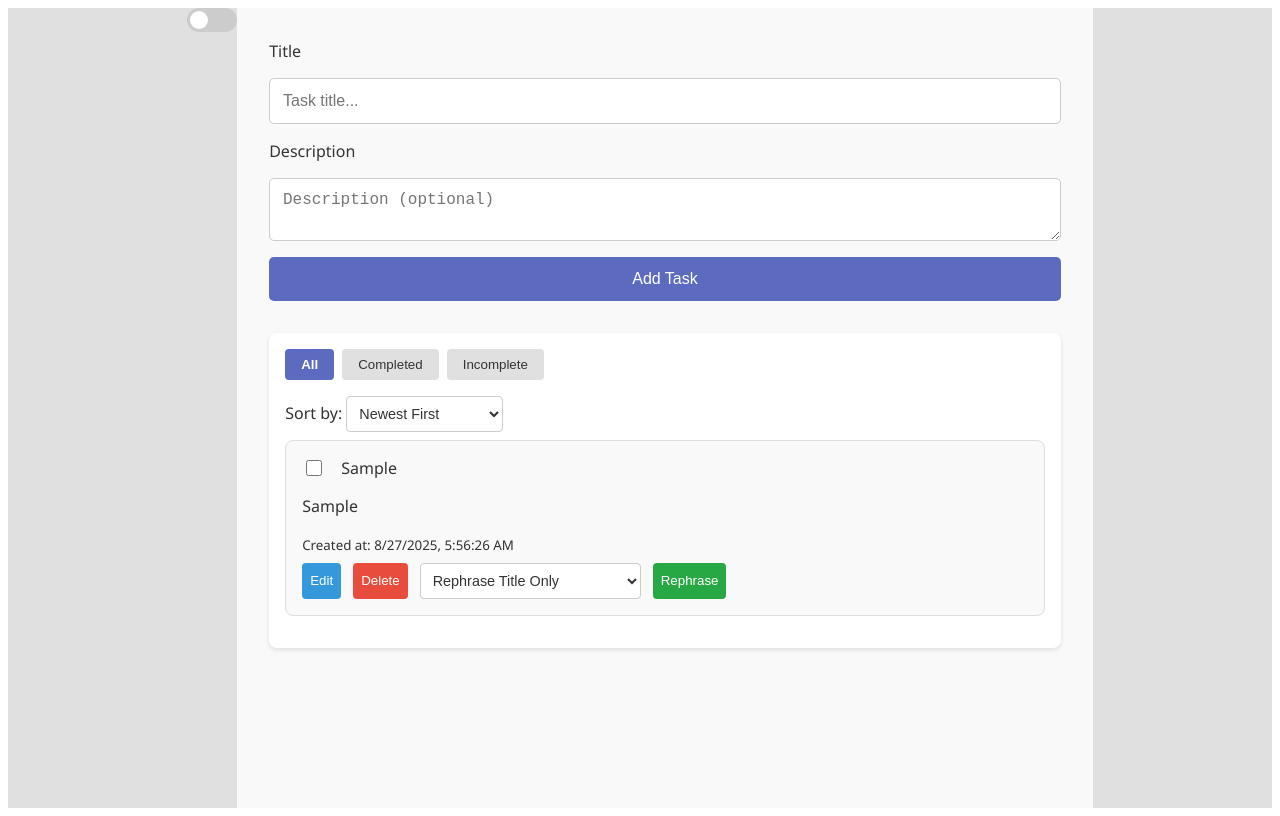
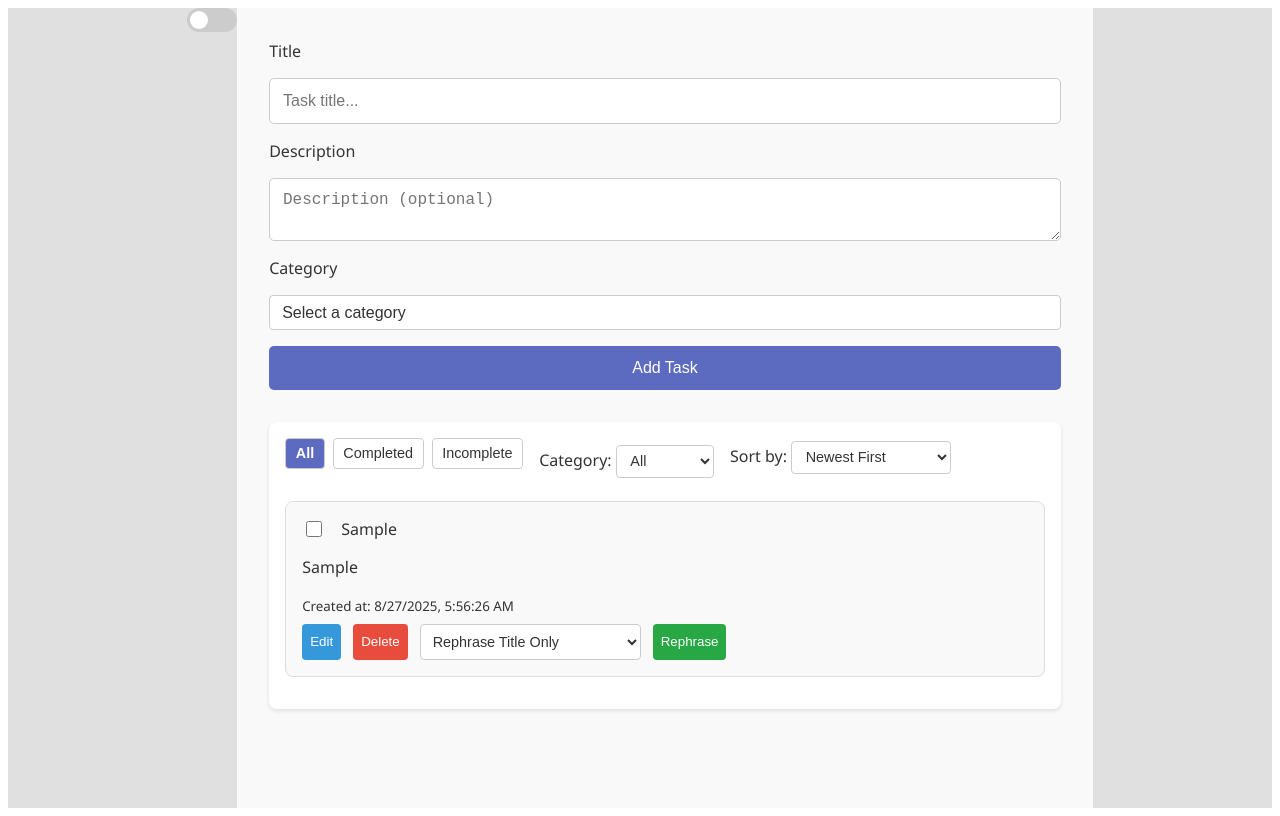
Before and after one commit to AnthonyBraak/AI-Task-Assistant, a React (Vite) app: page / in a window 1280 px wide. Both pictures are taken after typing "Sample", "Sample" into the empty fields and a click on the button "Add Task". Built offline with nearby package versions, Linux system fonts and the light colour scheme.

Commit message:
feat: category for tasks + filter

```diff
--- a/src/components/TaskForm/TaskForm.tsx
+++ b/src/components/TaskForm/TaskForm.tsx
@@ -10,6 +10,7 @@ type TaskFormProps = {
 export default function TaskForm({ onAddTask }: TaskFormProps) {
   const [title, setTitle] = useState("");
   const [description, setDescription] = useState("");
+  const [category, setCategory] = useState("");
   const [error, setError] = useState("");
 
   const handleSubmit = (e: React.FormEvent) => {
@@ -24,6 +25,7 @@ export default function TaskForm({ onAddTask }: TaskFormProps) {
       id: uuidv4(),
       title: title.trim(),
       description: description.trim() || "",
+      category: category || undefined,
       completed: false,
       createdAt: new Date().toISOString(),
     };
@@ -55,6 +57,18 @@ export default function TaskForm({ onAddTask }: TaskFormProps) {
         value={description}
         onChange={(e) => setDescription(e.target.value)}
       />
+      <label htmlFor="task-category">Category</label>
+      <select
+        id="task-category"
+        className="select-dropdown"
+        value={category}
+        onChange={(e) => setCategory(e.target.value)}
+      >
+        <option value="">Select a category</option>
+        <option value="Work">Work</option>
+        <option value="Personal">Personal</option>
+        <option value="Urgent">Urgent</option>
+      </select>
       {error && <p className="error">{error}</p>}
       <button type="submit">Add Task</button>
     </form>
--- a/src/components/TaskItem/TaskItem.scss
+++ b/src/components/TaskItem/TaskItem.scss
@@ -1,4 +1,5 @@
 .task-card {
+  position: relative;
   background: var(--main-bg);
   padding: 1rem;
   border-radius: 8px;
@@ -52,6 +53,30 @@
 .task-card button:nth-of-type(3) {
   background-color: #28a745;
   color: white;
+}
+
+.task-category-badge {
+  position: absolute;
+  top: 0.5rem;
+  right: 0.5rem;
+  padding: 0.25rem 0.5rem;
+  border-radius: 12px;
+  font-size: 0.75rem;
+  font-weight: bold;
+  color: white;
+  text-transform: uppercase;
+  background-color: gray;
+  z-index: 1;
+}
+
+.task-category-badge.work {
+  background-color: #007bff;
+}
+.task-category-badge.personal {
+  background-color: #28a745;
+}
+.task-category-badge.urgent {
+  background-color: #dc3545;
 }
 
 .task-complete {
--- a/src/components/TaskItem/TaskItem.tsx
+++ b/src/components/TaskItem/TaskItem.tsx
@@ -19,6 +19,7 @@ export default function TaskItem({
   const [isEditing, setIsEditing] = useState(false);
   const [editedTitle, setEditedTitle] = useState(task.title);
   const [editedDesc, setEditedDesc] = useState(task.description || "");
+  const [editedCategory, setEditedCategory] = useState(task.category || "");
   const [loading, setLoading] = useState(false);
   const [error, setError] = useState<string | null>(null);
   const [rephrased, setRephrased] = useState<string | null>(null);
@@ -29,6 +30,7 @@ export default function TaskItem({
       ...task,
       title: editedTitle.trim(),
       description: editedDesc.trim(),
+      category: editedCategory || undefined,
     };
     onEdit(updatedTask);
     setIsEditing(false);
@@ -77,11 +79,28 @@ export default function TaskItem({
             value={editedDesc}
             onChange={(e) => setEditedDesc(e.target.value)}
           />
+          <select
+            className="select-dropdown"
+            value={editedCategory}
+            onChange={(e) => setEditedCategory(e.target.value)}
+          >
+            <option value="">Select category</option>
+            <option value="Work">Work</option>
+            <option value="Personal">Personal</option>
+            <option value="Urgent">Urgent</option>
+          </select>
           <button onClick={handleSave}>Save</button>
           <button onClick={handleCancel}>Cancel</button>
         </div>
       ) : (
         <>
+          {task.category && (
+            <div
+              className={`task-category-badge ${task.category.toLowerCase()}`}
+            >
+              {task.category}
+            </div>
+          )}
           <label className="task-complete">
             <input
               type="checkbox"
@@ -130,7 +149,6 @@ export default function TaskItem({
                     onClick={() => {
                       const updatedTask: Task = {
                         ...task,
-                        // If rephrasing full, split back title + description
                         ...(rephraseMode === "full" && rephrased.includes(":")
                           ? {
                               title: rephrased.split(":")[0].trim(),
--- a/src/components/TaskList/TaskList.scss
+++ b/src/components/TaskList/TaskList.scss
@@ -35,3 +35,27 @@
   border-radius: 4px;
   font-size: 0.9rem;
 }
+
+.filter-sort-bar {
+  display: flex;
+  flex-wrap: wrap;
+  gap: 1rem;
+  align-items: center;
+  margin-bottom: 1rem;
+
+  .filter-buttons button,
+  .category-filter select,
+  .sort-dropdown select {
+    padding: 0.4rem 0.6rem;
+    border-radius: 4px;
+    background-color: var(--input);
+    color: var(--text-color);
+    border: 1px solid #ccc;
+    font-size: 0.9rem;
+  }
+
+  .filter-buttons .active {
+    background-color: var(--primary);
+    color: white;
+  }
+}
--- a/src/components/TaskList/TaskList.tsx
+++ b/src/components/TaskList/TaskList.tsx
@@ -22,12 +22,17 @@ export default function TaskList({
   const [sortOption, setSortOption] = useState<
     "newest" | "oldest" | "alphabetical"
   >("newest");
+  const [filterCategory, setFilterCategory] = useState<string>("");
 
-  const filteredTasks = tasks.filter((task) => {
-    if (filter === "completed") return task.completed;
-    if (filter === "incomplete") return !task.completed;
-    return true; // "all"
-  });
+  const filteredTasks = tasks
+    .filter((task) => {
+      if (filter === "completed") return task.completed;
+      if (filter === "incomplete") return !task.completed;
+      return true;
+    })
+    .filter((task) => {
+      return filterCategory ? task.category === filterCategory : true;
+    });
 
   const sortedTasks = [...filteredTasks].sort((a, b) => {
     if (sortOption === "newest") {
@@ -61,6 +66,20 @@ export default function TaskList({
           ))}
         </div>
 
+        <div className="category-filter">
+          <label htmlFor="category-filter">Category: </label>
+          <select
+            id="category-filter"
+            value={filterCategory}
+            onChange={(e) => setFilterCategory(e.target.value)}
+          >
+            <option value="">All</option>
+            <option value="Work">Work</option>
+            <option value="Personal">Personal</option>
+            <option value="Urgent">Urgent</option>
+          </select>
+        </div>
+
         <div className="sort-dropdown">
           <label htmlFor="sort-select">Sort by: </label>
           <select
--- a/src/styles/main.scss
+++ b/src/styles/main.scss
@@ -14,6 +14,24 @@
   flex: 1;
   padding: 2rem;
   background-color: var(--main-bg);
+}
+
+.select-dropdown {
+  appearance: none;
+  background-color: var(--input);
+  color: var(--text-color);
+  padding: 0.5rem 0.75rem;
+  border-radius: 4px;
+  border: 1px solid #ccc;
+  font-size: 1rem;
+  cursor: pointer;
+  transition: border-color 0.2s;
+
+  &:focus {
+    outline: none;
+    border-color: var(--primary);
+    box-shadow: 0 0 0 2px rgba(100, 150, 250, 0.3);
+  }
 }
 
 @media screen and (max-width: 480px) {
```
